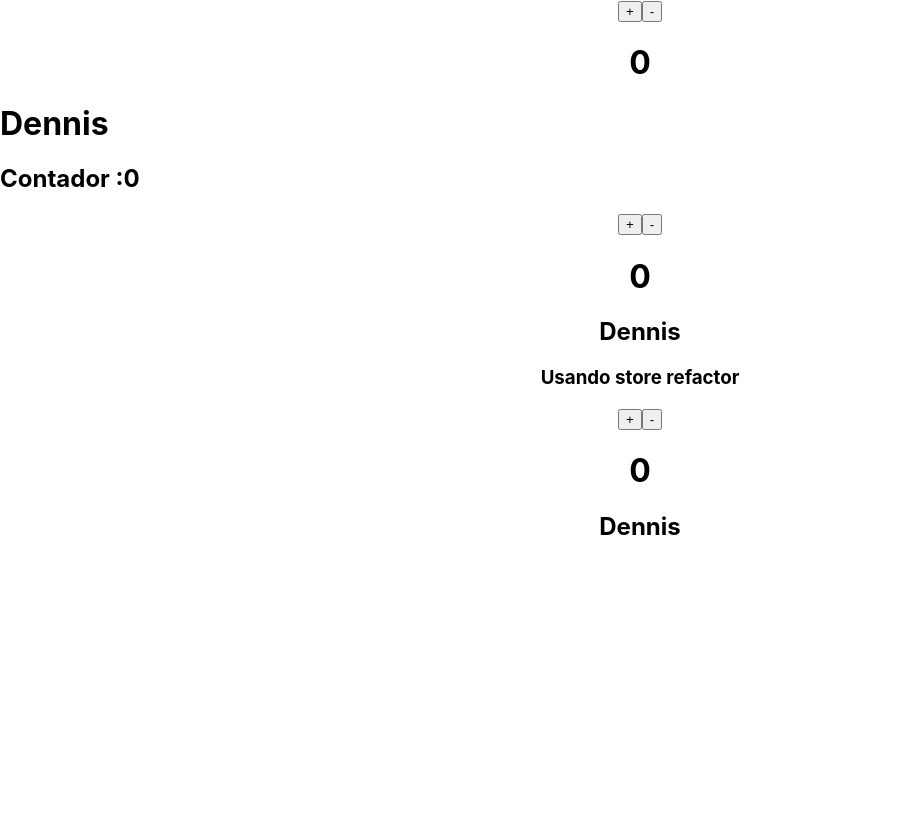
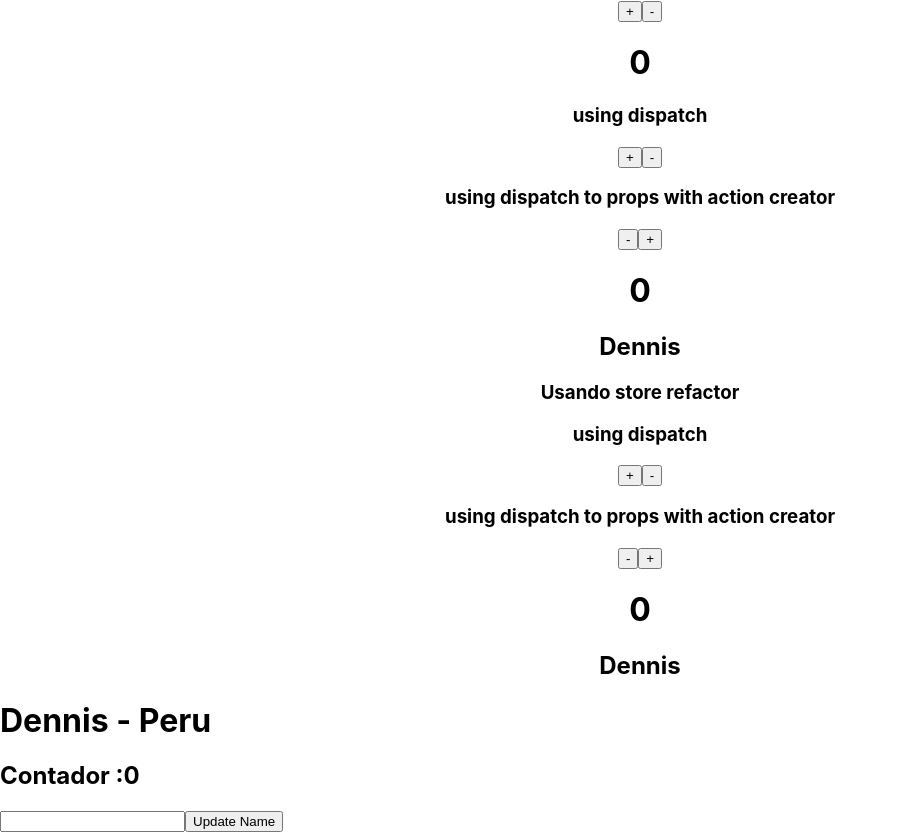
Before and after one commit to dhuallanca/react-redux, a React (Create React App) app: page / in a window 1280 px wide. Shown: the whole page, without its empty margins (0-898 px from the left). Before the commit the page ends 800 px from the top, so only its background shows below. Built offline with nearby package versions, Linux system fonts and the light colour scheme.

Commit message:
feat(Redux): actions with payload

```diff
--- a/src/App.js
+++ b/src/App.js
@@ -1,7 +1,7 @@
 import './App.css';
 import { Provider } from 'react-redux';
 import store from './store';
-import storeMultipleReducers from './store-with-reducers';
+import storeMultipleReducers from './store-combine-reducers';
 import storeRefactor from './store-refactor';
 import Counter from './componentes/Counter';
 import CounterMultiple from './componentes/Counter-with-reducers';
@@ -16,9 +16,7 @@ function App() {
         </div>
       </Provider>
       <Provider store={storeMultipleReducers}>
-        <div>
-          <Info></Info>
-        </div>
+
         <div className="App">
           <CounterMultiple></CounterMultiple>
         </div>
@@ -28,6 +26,9 @@ function App() {
           <h3>Usando store refactor</h3>
           <CounterMultiple></CounterMultiple>
         </div>
+        <div>
+          <Info></Info>
+        </div>
       </Provider>
     </>
   );
--- /dev/null
+++ b/src/actions/counter.action.js
@@ -0,0 +1,15 @@
+export const INCREMENT = 'INCREMENT';
+export const DECREMENT = 'DECREMENT';
+
+//action creators
+export const increment = () => {
+  return {
+    type: INCREMENT
+  }
+}
+
+export const decrement = () => {
+  return {
+    type: DECREMENT
+  }
+}
--- /dev/null
+++ b/src/actions/user.action.js
@@ -0,0 +1,15 @@
+// Define constants for actions name
+export const UPDATE_NAME = 'UPDATE_NAME';
+
+
+// Action Creator
+
+export const updateName = (name) => {
+  return {
+    type: UPDATE_NAME,
+    payload: {
+      name
+    }
+  }
+
+}
--- a/src/componentes/Counter-with-reducers.js
+++ b/src/componentes/Counter-with-reducers.js
@@ -1,6 +1,6 @@
 import React from 'react';
 import { connect } from 'react-redux';
-import { increment, decrement } from '../store-with-reducers';
+import { increment, decrement } from '../actions/counter.action';
 
 const CounterMultiple = (props) => {
   const onIncrement = () => {
@@ -13,8 +13,16 @@ const CounterMultiple = (props) => {
   }
   return (
     <div>
-      <button onClick={onIncrement}>+</button>
-      <button onClick={props.decrement}>-</button>
+      <div>
+        <h3>using dispatch</h3>
+        <button onClick={onIncrement}>+</button>
+        <button onClick={onDecrement}>-</button>
+      </div>
+      <div>
+        <h3>using dispatch to props with action creator</h3>
+        <button onClick={props.decrement}>-</button>
+        <button onClick={props.increment}>+</button>
+      </div>
       <h1>{props.count}</h1>
       <h2>{props.user.name}</h2>
     </div>
--- a/src/componentes/Counter.js
+++ b/src/componentes/Counter.js
@@ -1,6 +1,6 @@
 import React from 'react';
 import { connect } from 'react-redux';
-import { increment, decrement } from '../store';
+import { increment } from '../store';
 
 const Counter = (props) => {
   const onIncrement = () => {
--- a/src/componentes/Info.js
+++ b/src/componentes/Info.js
@@ -1,27 +1,43 @@
-import React from 'react';
+import React, { useRef } from 'react';
 import { connect } from 'react-redux';
-import { increment, decrement } from '../store-with-reducers';
+import { increment, decrement } from '../store-combine-reducers';
+import { updateName } from '../actions/user.action';
 
-const Info = ({name, count}) => {
+const Info = ({ user, count, updateName }) => {
+
+  let textInput = useRef('');
+  const handleOnChange = (event) => {
+    const name = event.target.value;
+    updateName(name);
+  }
+  const handleOnClick = () => {
+    updateName(textInput.current.value);
+  }
   return (
     <div>
-      <h1>{name}</h1>
+      <h1>{user.name} - {user.country}</h1>
       <h2>Contador :{count}</h2>
+      <input type="text"
+        ref={textInput}
+        onChange={handleOnChange}></input>
+      <button onClick={handleOnClick}>Update Name</button>
     </div>
   )
 }
 
 const mapStateToProps = (state) => {
   return {
-    name: state.userReducer.name,
+    user: state.userReducer,
     count: state.counterReducer
   }
 }
 
 const mapDispatchToProps = (dispatch) => {
   return {
-    increment: () => dispatch(increment),
-    decrement: () => dispatch(decrement)
+    increment: () => dispatch(increment()),
+    decrement: () => dispatch(decrement()),
+    updateName: (name) => dispatch(updateName(name))
+
   }
 }
 
--- a/src/reducers/counter.reducer.js
+++ b/src/reducers/counter.reducer.js
@@ -1,6 +1,6 @@
+import { INCREMENT, DECREMENT } from '../actions/counter.action';
 const initialState = 0;
-export const INCREMENT = 'INCREMENT';
-export const DECREMENT = 'DECREMENT';
+
 const counterReducer = (state = initialState, action) => {
 
   if (action.type === INCREMENT) {
--- a/src/reducers/user.reducer.js
+++ b/src/reducers/user.reducer.js
@@ -1,5 +1,18 @@
-const userReducer = (state = { name: 'Dennis' }, action) => {
-  return state;
+import {UPDATE_NAME} from '../actions/user.action'
+const initialState = {
+  name: 'Dennis',
+  country: 'Peru'
+}
+const userReducer = (state = initialState, action) => {
+  switch (action.type) {
+    case UPDATE_NAME:
+      return {
+        ...state,
+        name: action.payload.name
+      }
+    default:
+      return state;
+  }
 }
 
 export default userReducer;
--- a/src/store-refactor.js
+++ b/src/store-refactor.js
@@ -1,20 +1,6 @@
 import rootReducers from './reducers';
 import { createStore } from 'redux';
-import { INCREMENT, DECREMENT } from './reducers/counter.reducer';
 
-
-//action creators
-export const increment = () => {
-  return {
-    type: INCREMENT
-  }
-}
-
-export const decrement = () => {
-  return {
-    type: DECREMENT
-  }
-}
 const storeRefactor = createStore(rootReducers);
 
 export default storeRefactor;
```
Also changed, not shown: src/store-combine-reducers.js (renamed from src/store-with-reducers.js).
